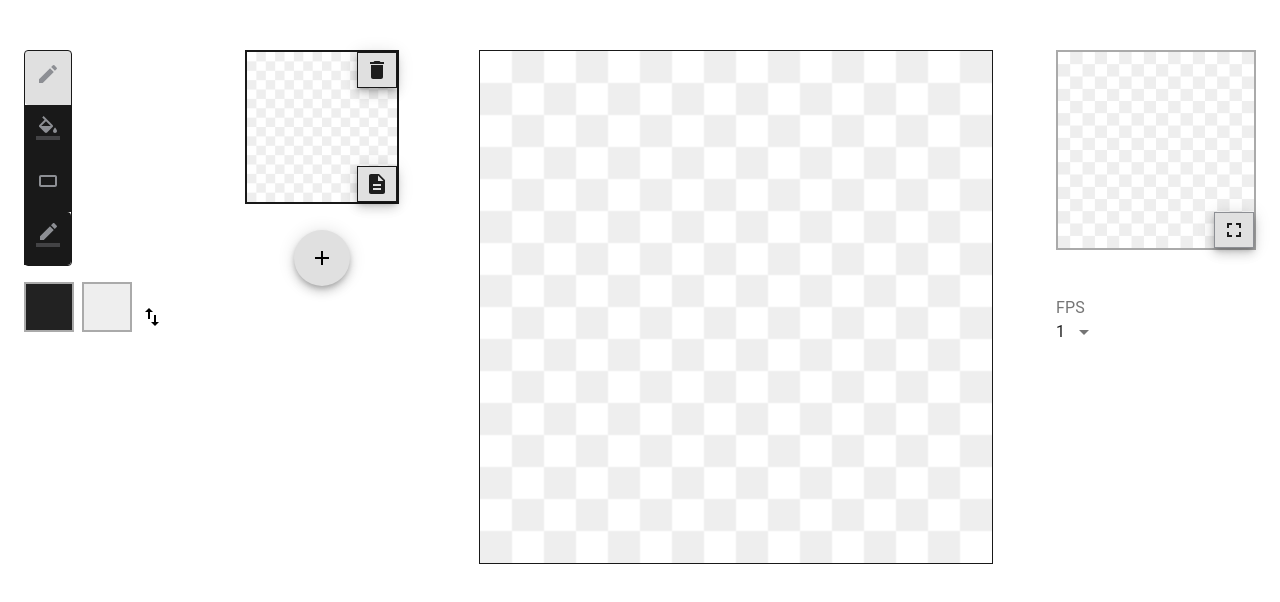
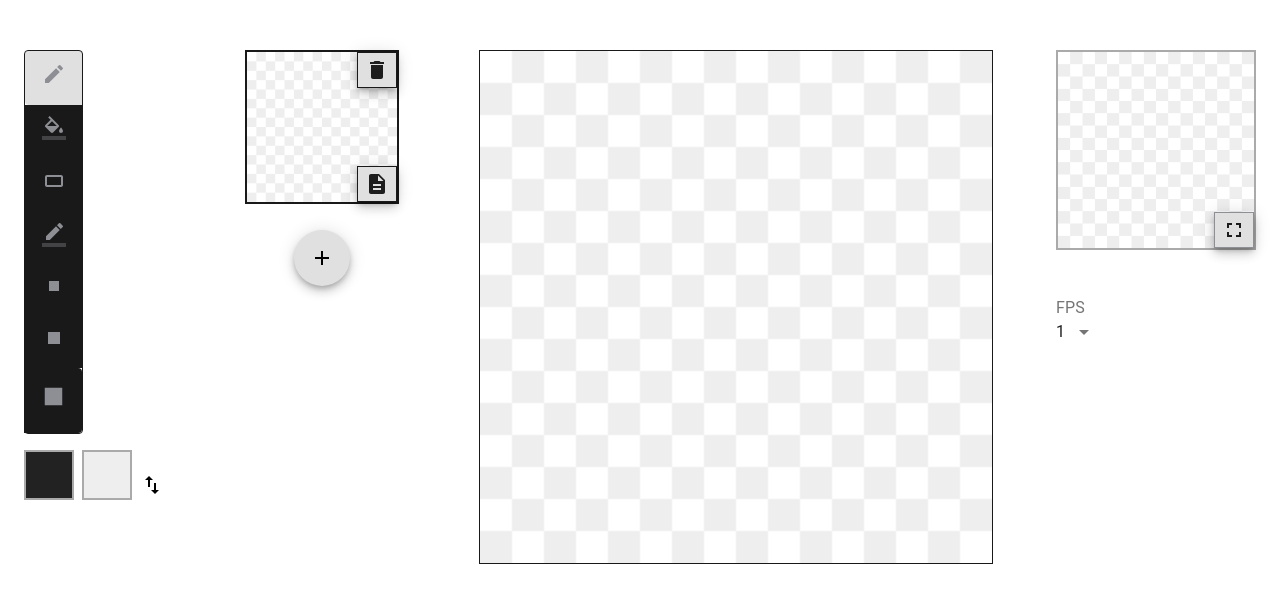
Before and after one commit to tanyashulha/examples, a React (Create React App) app in the folder simple-piskel-clone/: page / in a window 1280 px wide. Shown: the top 602 px of the page. Built offline with nearby package versions, Linux system fonts and the light colour scheme.

Commit message:
feat: add components for pen size

```diff
--- a/simple-piskel-clone/src/components/Tools/index.js
+++ b/simple-piskel-clone/src/components/Tools/index.js
@@ -36,7 +36,7 @@ export default function Tools({activeTool, tools, handleToolChange}) {
     <Grid container direction="column" item xs={2}>
       <Grid item>
         <ToggleButtonGroup value={activeTool} className={classes.toggleButtonGroup} exclusive onChange={(e, value) => handleToolChange(value)}>
-            {tools}
+          {tools}
         </ToggleButtonGroup>
       </Grid>
     </Grid>
--- a/simple-piskel-clone/src/containers/ToolSelectionGroup/index.js
+++ b/simple-piskel-clone/src/containers/ToolSelectionGroup/index.js
@@ -5,6 +5,7 @@ import Create from '@material-ui/icons/Create';
 import BorderColor from '@material-ui/icons/BorderColor';
 import Crop169Icon from '@material-ui/icons/Crop169';
 import FormatColorFill from '@material-ui/icons/FormatColorFill';
+import StopIcon from '@material-ui/icons/Stop';
 import { setActiveTool } from '../../actions/tools';
 
 const tools = [
@@ -27,6 +28,21 @@ const tools = [
     title: 'Stroke',
     value: 'stroke',
     icon: <BorderColor />
+  },
+  {
+    title: '2px',
+    value: 'sizeSmall',
+    icon: <StopIcon fontSize="small" />,
+  },
+  {
+    title: '3px',
+    value: 'sizeMedium',
+    icon: <StopIcon fontSize="default" />
+  },
+  {
+    title: '4px',
+    value: 'sizeLarge',
+    icon: <StopIcon fontSize="large" />
   }
 ];
 
```
